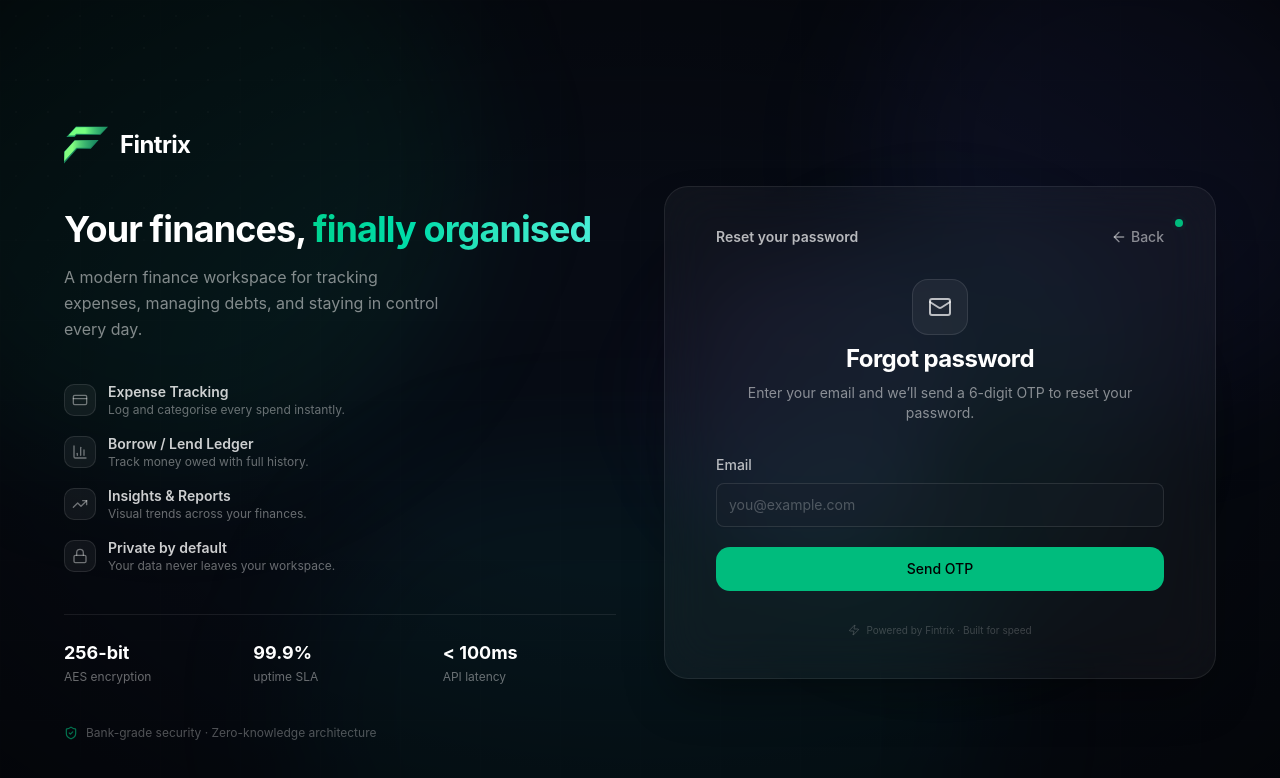
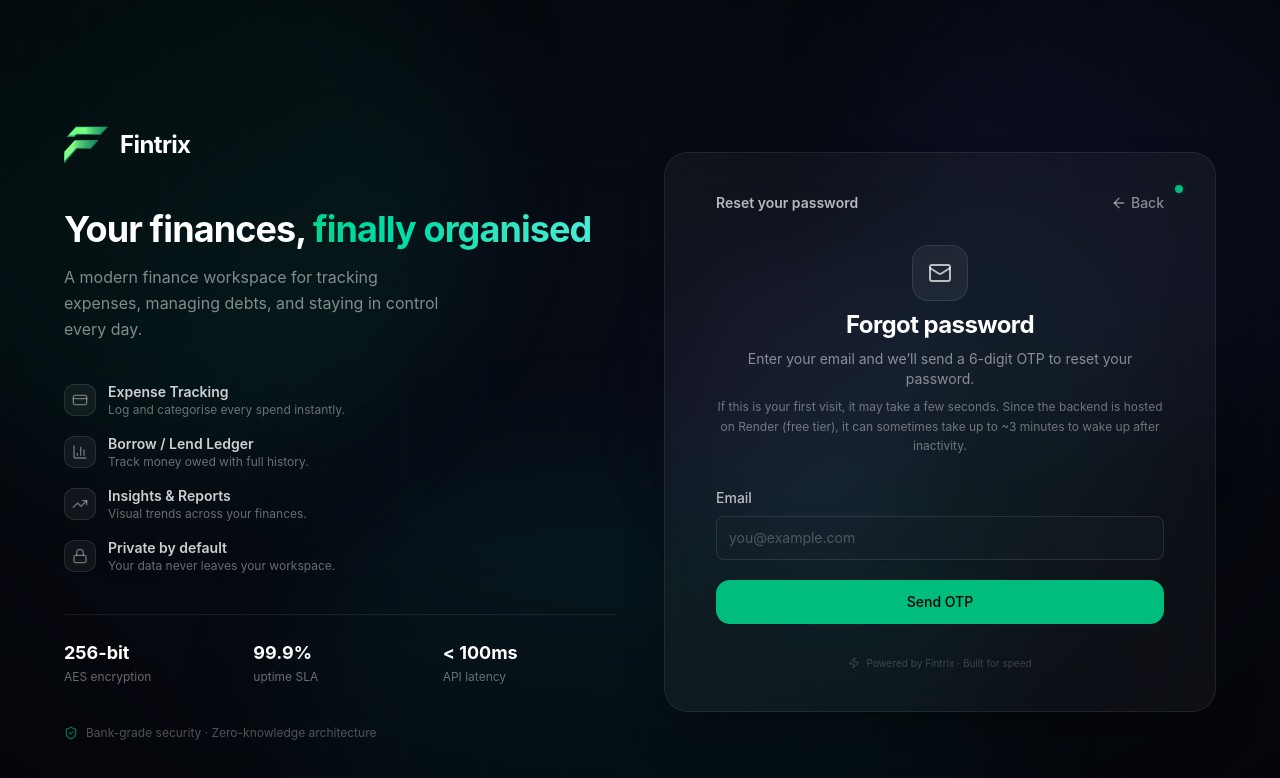
Before and after one commit to Rayan-Mohammed-Rafeeq/fintrix, a React (Vite) app in the folder frontend/: page /forgot-password in a window 1280 px wide. Shown: the top 778 px of the page. Built offline with nearby package versions, Linux system fonts and the light colour scheme; no server answers.

Commit message:
add pop up for waiting in forgot password page

```diff
--- a/frontend/src/pages/auth/ForgotPasswordPage.tsx
+++ b/frontend/src/pages/auth/ForgotPasswordPage.tsx
@@ -9,6 +9,7 @@ import { ArrowLeft, Loader2, Mail, KeyRound, Eye, EyeOff } from 'lucide-react'
 import { Button } from '@/components/ui/button'
 import { Input } from '@/components/ui/input'
 import { Label } from '@/components/ui/label'
+import { FintrixSpinner } from '@/components/ui/fintrix-spinner'
 import {
   useRequestPasswordResetOtpMutation,
   useResetPasswordWithOtpMutation,
@@ -105,7 +106,28 @@ export function ForgotPasswordPage() {
   }
 
   return (
-    <div className="mx-auto w-full max-w-md space-y-8">
+    <div className="relative mx-auto w-full max-w-md space-y-8">
+      {isBusy && (
+        <div className="absolute inset-0 z-50 grid place-items-center rounded-2xl bg-black/50 p-6 backdrop-blur">
+          <div className="w-full max-w-sm rounded-2xl border border-white/10 bg-black/70 p-6 text-center shadow-2xl ring-1 ring-white/10">
+            <FintrixSpinner
+              size={56}
+              className="mx-auto"
+              alt={step === 'request' ? 'Sending OTP' : 'Updating password'}
+            />
+            <div className="mt-4 space-y-2">
+              <p className="text-base font-semibold text-white [text-shadow:0_1px_10px_rgba(0,0,0,0.65)]">
+                {step === 'request' ? 'Sending OTP…' : 'Updating password…'}
+              </p>
+              <p className="text-sm leading-relaxed text-white/80 [text-shadow:0_1px_12px_rgba(0,0,0,0.75)]">
+                If this is your first visit, it may take a few seconds. Since the backend is hosted on
+                Render (free tier), it can sometimes take up to ~3 minutes to wake up after inactivity.
+              </p>
+            </div>
+          </div>
+        </div>
+      )}
+
       <div className="flex items-center justify-between gap-4">
         <div className="text-sm font-semibold text-white/70">Reset your password</div>
         <Link
@@ -126,6 +148,11 @@ export function ForgotPasswordPage() {
           {step === 'request'
             ? 'Enter your email and we’ll send a 6-digit OTP to reset your password.'
             : 'Enter the OTP sent to your email and choose a new password.'}
+        </p>
+
+        <p className="text-xs leading-relaxed text-white/40">
+          If this is your first visit, it may take a few seconds. Since the backend is hosted on Render
+          (free tier), it can sometimes take up to ~3 minutes to wake up after inactivity.
         </p>
       </div>
 
```
